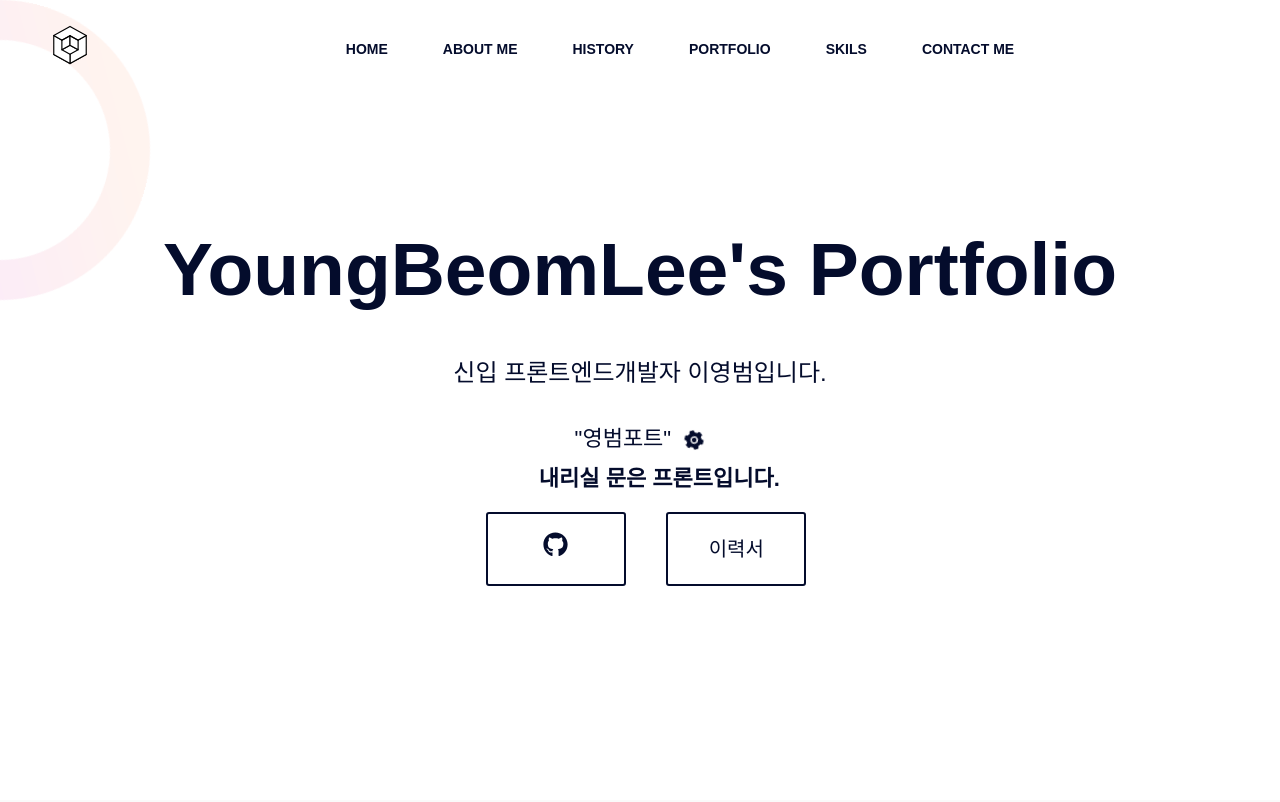
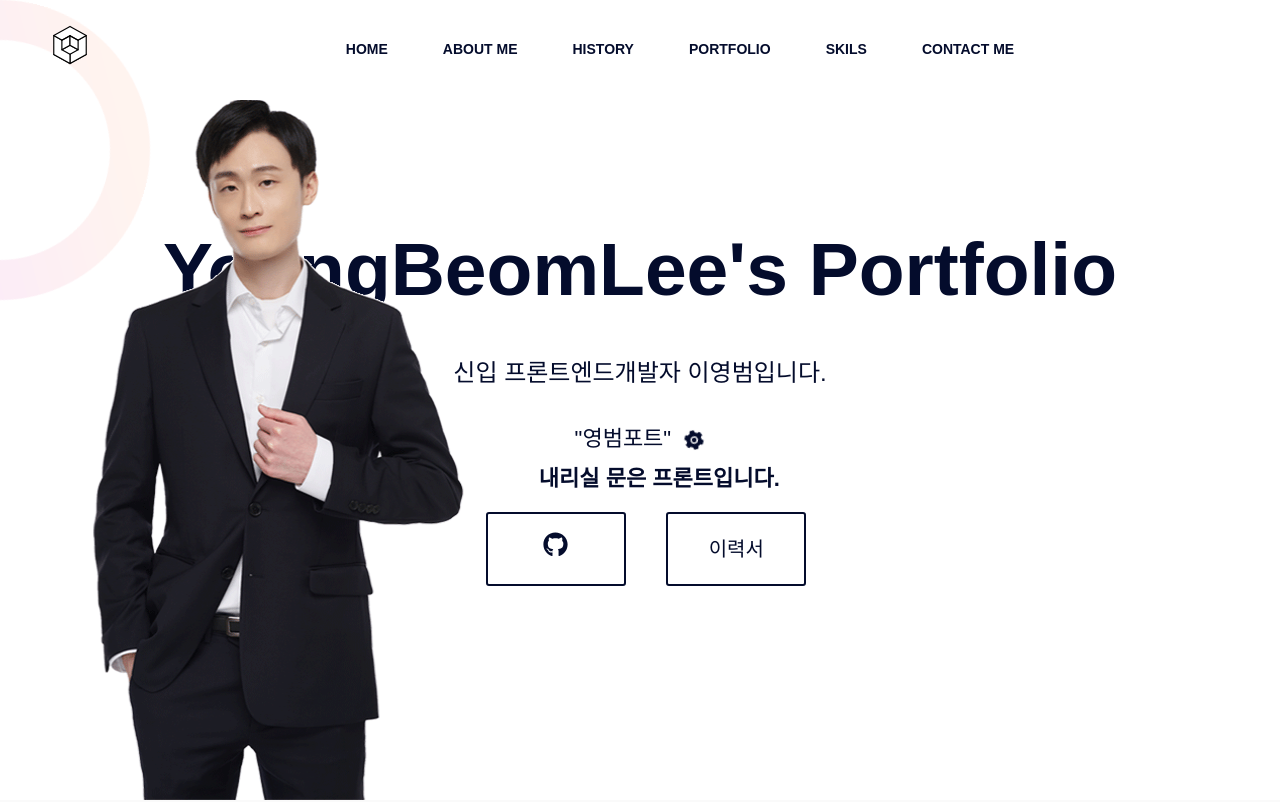
Before and after one commit to YoungBeomLee/LYB-Portfolio, a React (Create React App) app: page / in a window 1280 px wide. Shown: the top 802 px of the page. Built offline with nearby package versions, Linux system fonts and the light colour scheme; a web font is replaced by a local one.

Commit message:
배너 프로필이미지 위치수정

```diff
--- a/src/css/Banner.module.css
+++ b/src/css/Banner.module.css
@@ -137,6 +137,7 @@
   color: #fff;
   box-shadow: 0 2px 35px 0 rgba(4, 12, 44, 0.5);
   transform: translateY(-4px);
+  border-radius: 50%;
 }
 
 .iconList span {
@@ -162,16 +163,17 @@
   animation: spins 1.5s linear infinite;
 }
 .ImageBox {
-  width: 300px;
-  height: 500px;
+  width: 600px;
+  height: 700px;
   position: absolute;
   bottom: 0;
-  left: 1400px;
+  left: 0;
 }
 .ImageBox img {
   position: relative;
   left: -50px;
   height: 100%;
+  width: 100%;
 }
 /* keyframes */
 @keyframes fadeInUp {
```
